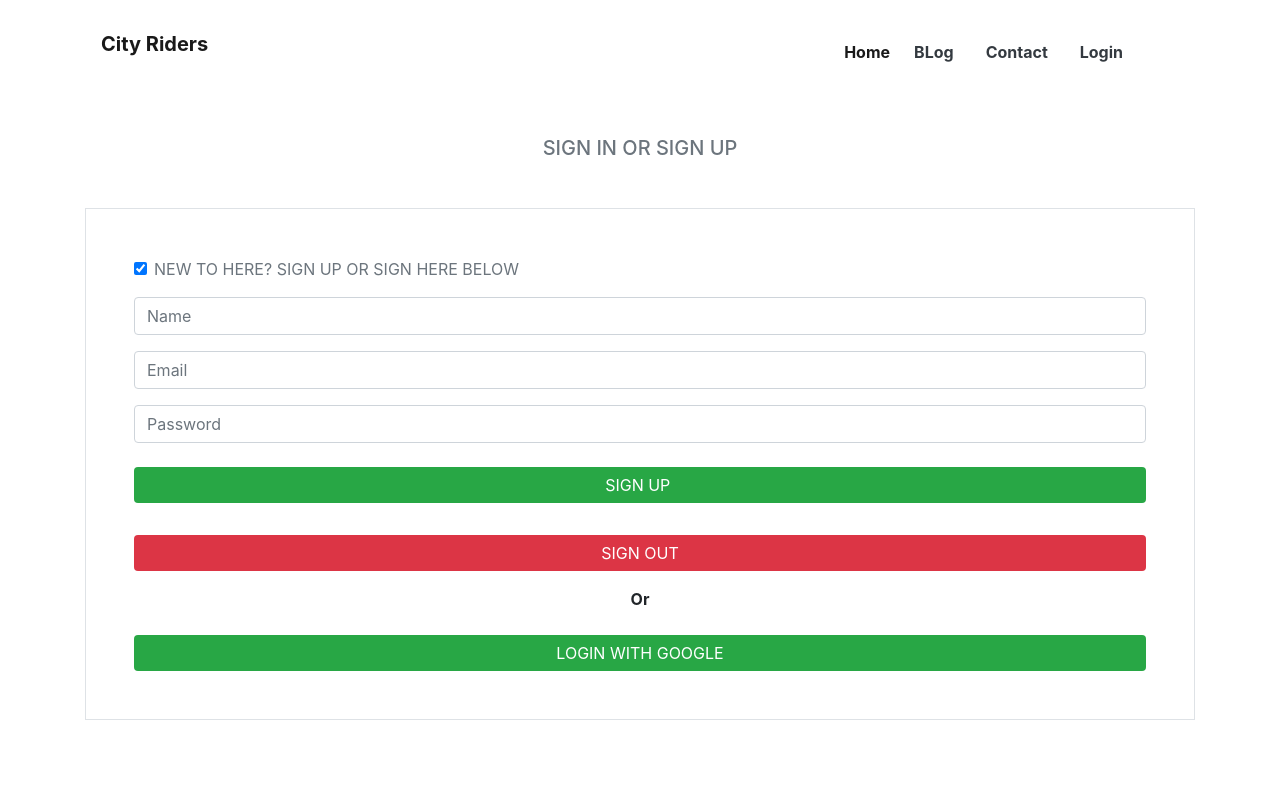
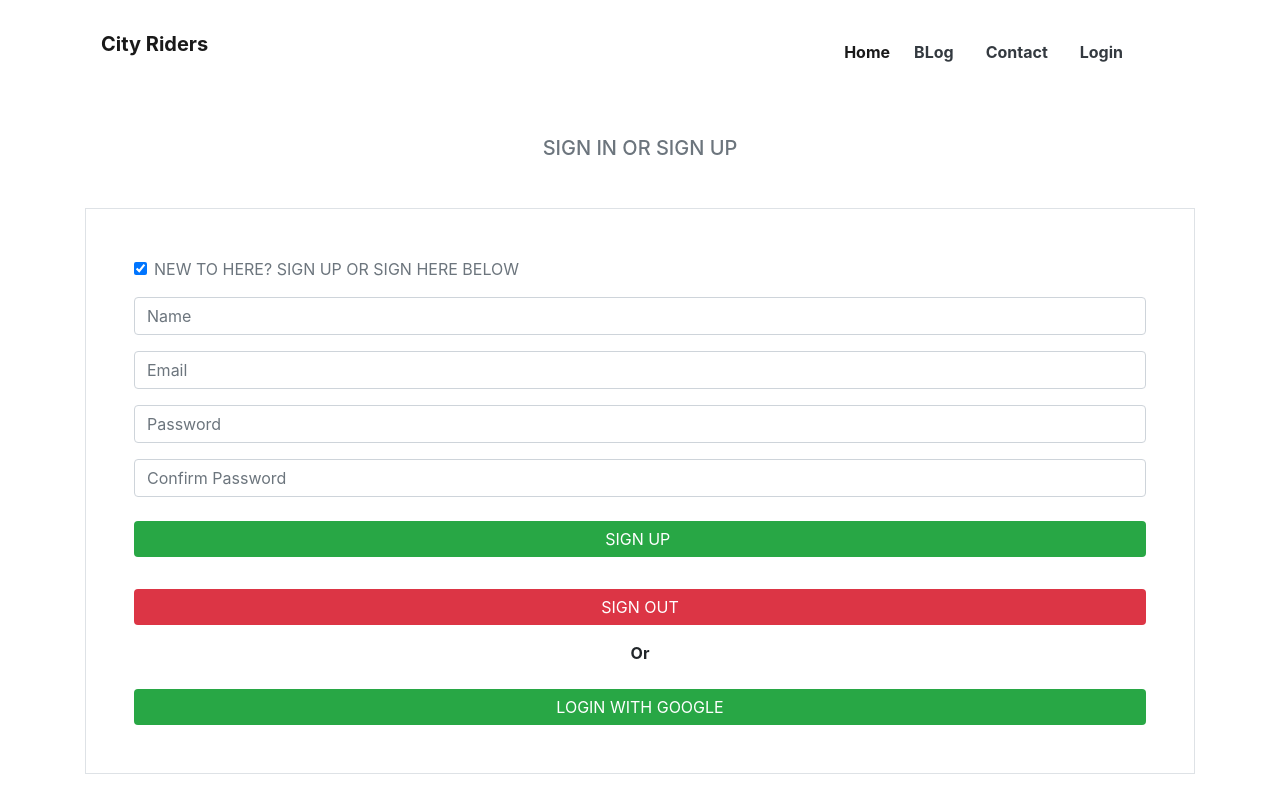
Before and after one commit to pranesh12/city-rider-ticket-system, a React (Create React App) app: page /login in a window 1280 px wide. Both pictures are taken after a click on the checkbox 140 px from the left and 268 px from the top of the page. Shown: the top 812 px of the page. Built offline with nearby package versions, Linux system fonts and the light colour scheme.

Commit message:
password validation solved

```diff
--- a/src/Components/Login/Login.js
+++ b/src/Components/Login/Login.js
@@ -14,6 +14,8 @@ function Login() {
   let history = useHistory();
   let location = useLocation();
   let { from } = location.state || { from: { pathname: "/" } };
+  let [password, setPassword] = useState();
+  let [confirmPassword, setConfirmPassword] = useState();
 
   let provider = new firebase.auth.FacebookAuthProvider();
   const [logInUser, setLogInUser] = useContext(userContext);
@@ -167,6 +169,16 @@ function Login() {
       });
   };
 
+  const handlePassword = (e) => {
+    if (e.target.name === "password") {
+      setPassword(e.target.value);
+    }
+
+    if (e.target.name === "ConfirmPassword") {
+      setConfirmPassword(e.target.value);
+    }
+  };
+
   return (
     <div className="container">
       <h5 className="text-center mt-5 mb-5 text-uppercase text-muted">
@@ -213,12 +225,30 @@ function Login() {
           <input
             className="form-control"
             type="password"
+            onChange={handlePassword}
             onBlur={hanldeBlur}
             name="password"
             placeholder="Password"
             required
           />
         </div>
+        {newUser && (
+          <div className="form-group">
+            <input
+              className="form-control"
+              type="password"
+              onChange={handlePassword}
+              onBlur={hanldeBlur}
+              name="ConfirmPassword"
+              placeholder="Confirm Password"
+              required
+            />
+          </div>
+        )}
+
+        {newUser && password !== confirmPassword && (
+          <p className="text-danger">Password doesn't match</p>
+        )}
 
         <div className="form-group">
           <input
```
Also changed, not shown: 1 other file (tests, documents, lock files or other folders).
